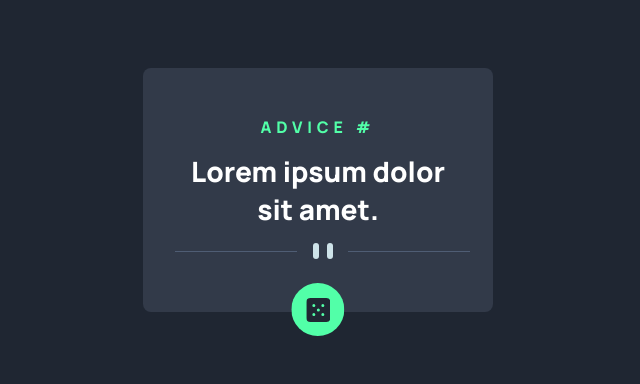
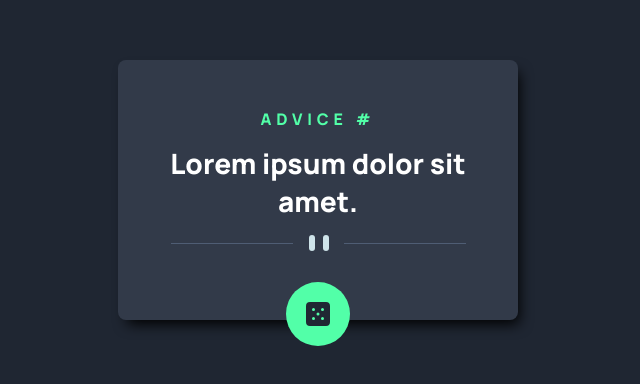
Before and after one commit to borkrit/Advice-Generation, a plain HTML site: page index.html in a window 1280 px wide. Shown: the part 210-594 px from the top of the page, without its empty margins (322-962 px from the left). Drawn offline with Linux system fonts and the light colour scheme; no server answers.

Commit message:
Update: style property

```diff
--- a/index.html
+++ b/index.html
@@ -17,7 +17,7 @@
     <p class="advice-title"> advice #<span id="advice-number"></span></p>
     <p id="advice-text">Lorem ipsum dolor sit amet. </p>
     <img src="./images/pattern-divider-mobile.svg" alt="pattern-divider" >
-    <button id="advice-random" ></button>
+    <a id="advice-random" ></a>
 
   </div>
 
--- a/style/style.css
+++ b/style/style.css
@@ -23,11 +23,12 @@ main{
 }
 .advice{
     position: relative;
-    max-width: 350px;
+    max-width: clamp(350px, 400px ,400px);
     border-radius: 0.5em;
     background: var(--dark-rayish-blue);
-    padding: 3em 2em;
+    padding: 3em 2em 4em;
     text-align: center;
+    box-shadow: 5px 0.5em 14px -4px black;
 }
 #advice-text{
     color: white;
```
